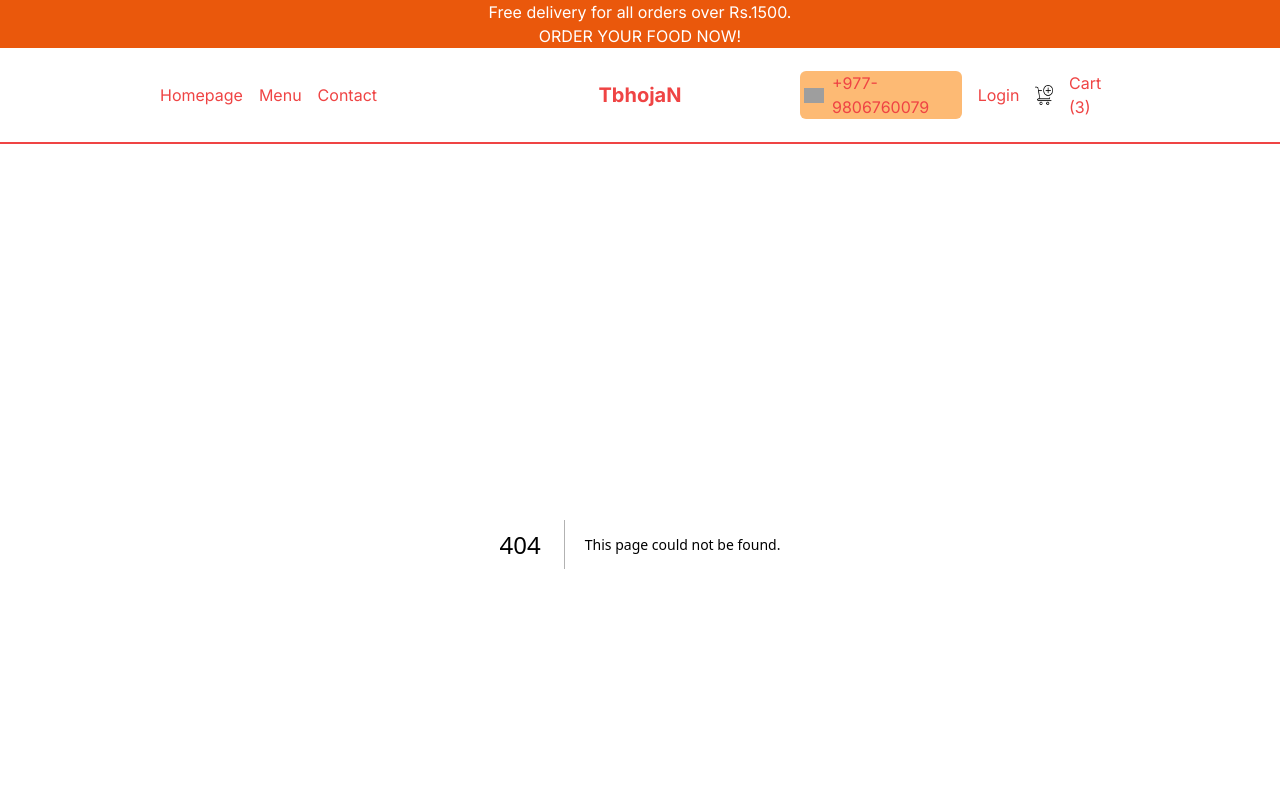
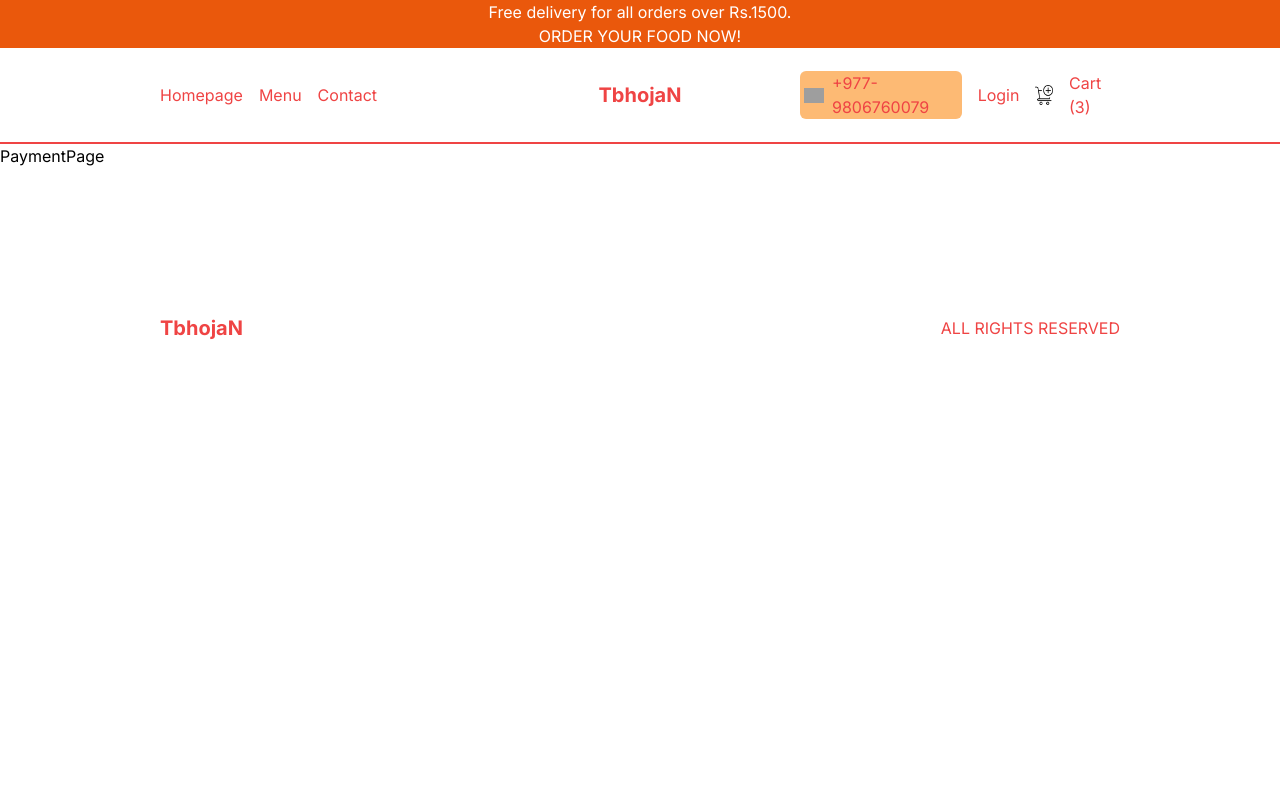
Before and after one commit to SantoshThapaa/Restaurant-food-delivery, a Next.js app: page /pay in a window 1280 px wide. Before the commit this address had no page. Shown: the top 800 px of the page. Built offline with nearby package versions, Linux system fonts and the light colour scheme; grey boxes are pictures that could not be loaded.

Commit message:
third commit

```diff
--- /dev/null
+++ b/src/app/pay/page.tsx
@@ -0,0 +1,10 @@
+"use-client"
+import React from 'react'
+
+const PaymentPage = () => {
+  return (
+    <div>PaymentPage</div>
+  )
+}
+
+export default PaymentPage
```
